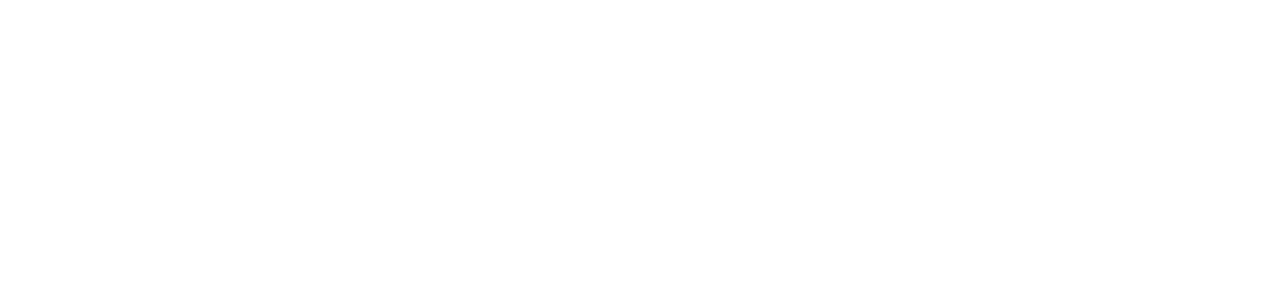
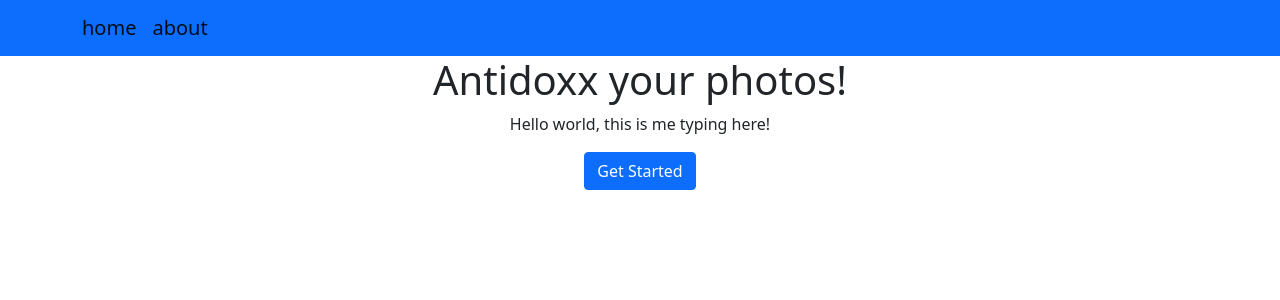
Before and after one commit to MiniHacks/MoreGeese, a React (Create React App) app: page / in a window 1280 px wide. Before the commit this address had no page. Shown: the top 300 px of the page. Built offline with nearby package versions, Linux system fonts and the light colour scheme.

Commit message:
Basic frontend setup

```diff
--- a/package.json
+++ b/package.json
@@ -10,8 +10,10 @@
     "@types/node": "^16.11.21",
     "@types/react": "^17.0.38",
     "@types/react-dom": "^17.0.11",
+    "bootstrap": "^5.1.3",
     "firebase": "^9.6.4",
     "react": "^17.0.2",
+    "react-bootstrap": "^2.1.1",
     "react-dom": "^17.0.2",
     "react-router-dom": "^6.2.1",
     "react-scripts": "5.0.0",
--- a/src/App.tsx
+++ b/src/App.tsx
@@ -1,12 +1,19 @@
 import React from "react";
-import logo from "./logo.svg";
 import "./App.css";
+import "bootstrap/dist/css/bootstrap.css";
 import { Route, Routes } from "react-router-dom";
+import Home from "./pages/home";
+import About from "./pages/about";
+import Navigation from "./components/navigation";
 
 function App() {
   return (
     <div className="App">
-      <Routes></Routes>
+      <Navigation />
+      <Routes>
+        <Route path="/" element={<Home />} />
+        <Route path="/about" element={<About />} />
+      </Routes>
     </div>
   );
 }
--- /dev/null
+++ b/src/components/navigation.tsx
@@ -0,0 +1,22 @@
+import * as React from "react";
+import { Container, Navbar, Nav } from "react-bootstrap";
+import { Link, NavLink } from "react-router-dom";
+
+const Navigation = () => {
+  return (
+    <Navbar bg="primary">
+      <Container>
+        <Nav className="me-auto">
+          <Navbar.Brand as={NavLink} to="/">
+            home
+          </Navbar.Brand>
+          <Navbar.Brand as={NavLink} to="/about">
+            about
+          </Navbar.Brand>
+        </Nav>
+      </Container>
+    </Navbar>
+  );
+};
+
+export default Navigation;
--- /dev/null
+++ b/src/components/start.tsx
@@ -0,0 +1,14 @@
+import React from "react";
+import { Button } from "react-bootstrap";
+
+const Start = ({ onPageChange }: { onPageChange: Function }) => {
+  return (
+    <div>
+      <h1>Antidoxx your photos!</h1>
+      <p>Hello world, this is me typing here!</p>
+      <Button onClick={() => onPageChange("upload")}>Get Started</Button>
+    </div>
+  );
+};
+
+export default Start;
--- /dev/null
+++ b/src/components/upload.tsx
@@ -0,0 +1,11 @@
+import * as React from "react";
+
+const Upload = () => {
+  return (
+    <div>
+      <h1>Upload a file</h1>
+    </div>
+  );
+};
+
+export default Upload;
--- /dev/null
+++ b/src/pages/about.tsx
@@ -0,0 +1,12 @@
+import * as React from "react";
+
+const About = () => {
+  return (
+    <div>
+      <h1>About</h1>
+      <p>We have mixed feelings about geese.</p>
+    </div>
+  );
+};
+
+export default About;
--- /dev/null
+++ b/src/pages/home.tsx
@@ -0,0 +1,23 @@
+import React, { useState } from "react";
+import { Button } from "react-bootstrap";
+import Start from "../components/start";
+import Upload from "../components/upload";
+
+const Home = () => {
+  const [page, setPage] = useState("get-started");
+
+  const handlePageChange = (pageName: string) => {
+    setPage(pageName);
+  };
+
+  switch (page) {
+    case "get-started":
+      return <Start onPageChange={handlePageChange} />;
+    case "upload":
+      return <Upload />;
+    default:
+      return <Start onPageChange={handlePageChange} />;
+  }
+};
+
+export default Home;
```
Also changed, not shown: 1 other file (tests, documents, lock files or other folders).
